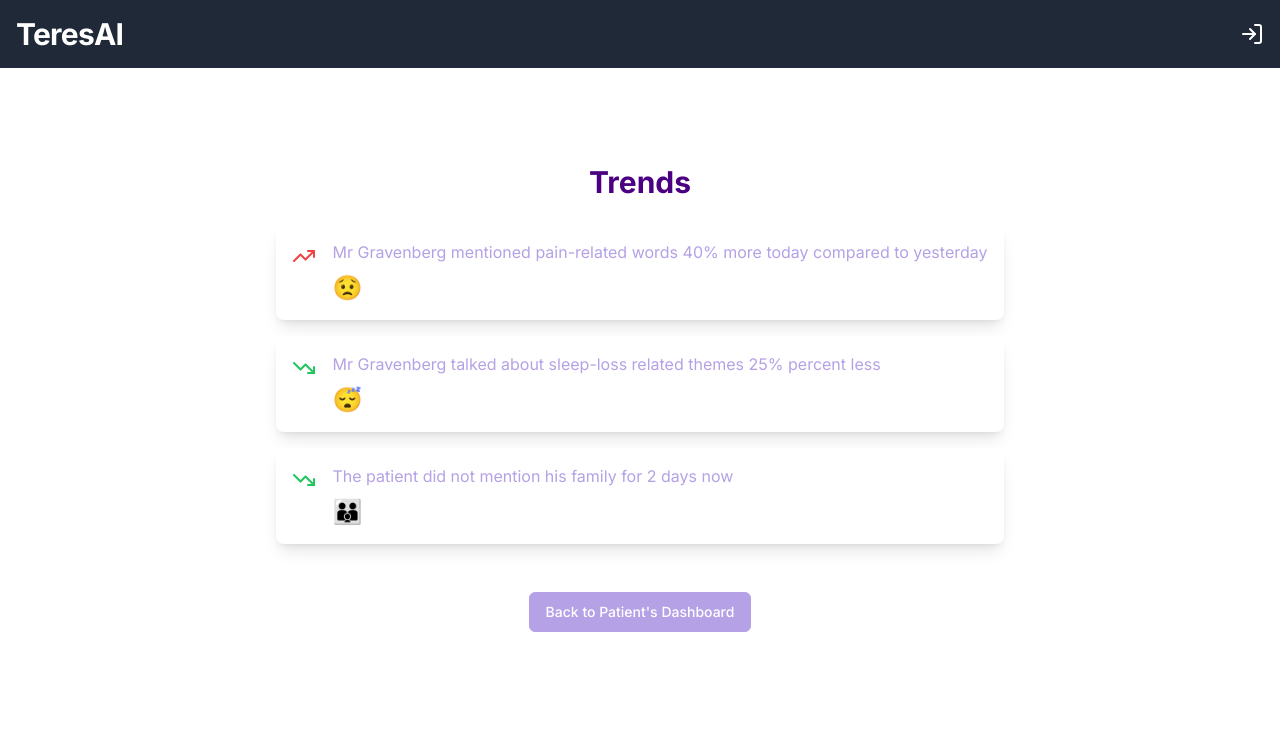
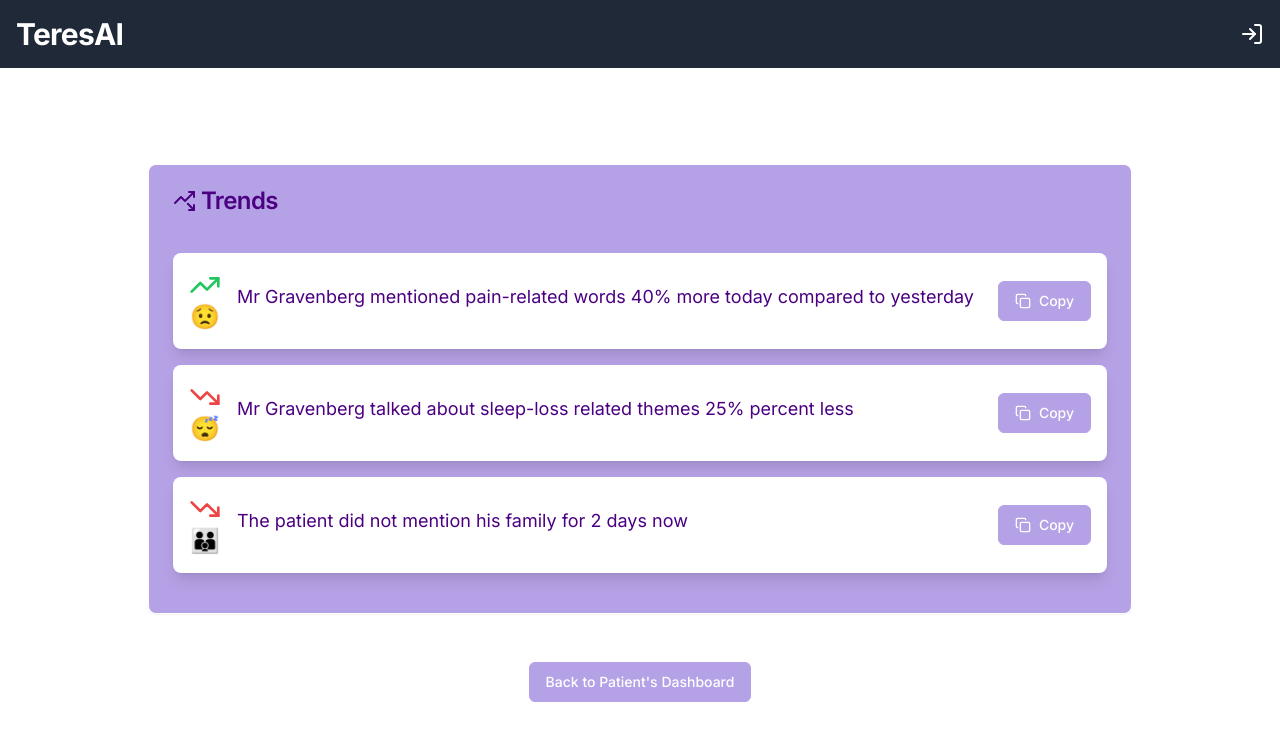
Before and after one commit to annaferri02/TeresAI, a Next.js app in the folder TeresAI/: page /patient/trend in a window 1280 px wide. Shown: the top 740 px of the page. Built offline with nearby package versions, Linux system fonts and the light colour scheme; no server answers.

Commit message:
updated trendpage

```diff
--- a/TeresAI/app/patient/trend/page.tsx
+++ b/TeresAI/app/patient/trend/page.tsx
@@ -1,7 +1,11 @@
 "use client";
-import { TrendingUp, TrendingDown } from "lucide-react"
+import { TrendingUp, TrendingDown, TrendingUpDown } from "lucide-react"
 import Link from "next/link";
-import {CustomButton} from "@/components/ui/custom-styles";
+import {CustomButton, CustomCard} from "@/components/ui/custom-styles";
+import TrendBox from "@/components/trendbox";
+import { Noto_Emoji } from "next/font/google";
+import { CardContent, CardHeader, CardTitle } from "@/components/ui/card";
+
 
 export default function TrendPage() {
   const trends = [
@@ -28,24 +32,21 @@ export default function TrendPage() {
         <h1 className="text-2xl font-bold">TeresAI</h1>
       </header>*/}
       <main className="flex min-h-screen flex-col items-center justify-start p-24 bg-white text-custom-lilac ">
-        <h2 className="text-3xl font-bold text-custom-dark-purple mb-6">Trends</h2>
-          <div className="space-y-4">
-            {trends.map((trend, index) => (
-                <div key={index} className="bg-light-purple-lilac p-4 bg-white rounded-lg shadow-lg border-custom-lilac flex items-start">
-                  <div className="mr-4 mt-1">
-                    {trend.direction === "increase" ? (
-                        <TrendingUp className="w-6 h-6 text-red-500"/>
-                    ) : (
-                        <TrendingDown className="w-6 h-6 text-green-500"/>
-                    )}
-                  </div>
-                  <div>
-                    <p className="text-dark-lilac mb-2">{trend.description}</p>
-                    <span className="text-2xl">{trend.emoji}</span>
-                  </div>
-                </div>
-            ))}
-          </div>
+
+          <CustomCard>
+            <CardHeader>
+              <CardTitle className="flex items-center text-white text-custom-dark-purple gap-1"><TrendingUpDown />Trends</CardTitle>
+            </CardHeader>
+            <CardContent>
+              <ul>
+                {trends.map((trend, index) => (
+                  <li className="my-4 text-custom-dark-purple">
+                    <TrendBox direction={trend.direction} description={trend.description} emoji={trend.emoji}></TrendBox>
+                  </li>
+                ))}
+              </ul>
+            </CardContent>
+          </CustomCard>
         <div className="mt-12 space-x-4">
           <Link href="/patient">
             <CustomButton variant="outline">Back to Patient's Dashboard</CustomButton>
--- /dev/null
+++ b/TeresAI/components/trendbox.tsx
@@ -0,0 +1,22 @@
+
+import { TrendingUp, TrendingDown, Copy} from 'lucide-react'
+import {CustomButton, CustomCard} from "@/components/ui/custom-styles"
+
+export default function TrendBox({direction, description, emoji}) {
+    return (
+    <div className="bg-red p-4 rounded-lg shadow-lg flex items-center bg-white gap-4">
+        <div className="text-center">
+          {direction === "increase" ? (
+            <TrendingUp className="w-8 h-8 text-green-500 m-auto" />
+          ) : (
+            <TrendingDown className="w-8 h-8 text-red-500 m-auto" />
+          )}
+          <span className="text-2xl">{emoji}</span>
+        </div>
+        <div className="mr-2">
+          <p className="text-dark-lilac mb-2 text-lg">{description}</p>
+        </div>
+        <CustomButton className="ml-auto"><Copy/>Copy</CustomButton>
+    </div>
+    )
+}
--- a/TeresAI/package.json
+++ b/TeresAI/package.json
@@ -52,14 +52,14 @@
     "mysql2": "^3.13.0",
     "next": "^14.2.24",
     "next-auth": "^4.24.11",
-    "next-themes": "^0.4.4",
+    "next-themes": "^0.4.6",
     "react": "^18",
     "react-day-picker": "8.10.1",
     "react-dom": "^18",
     "react-hook-form": "^7.54.1",
     "react-resizable-panels": "^2.1.7",
     "recharts": "2.15.0",
-    "sonner": "^1.7.1",
+    "sonner": "^1.7.4",
     "tailwind-merge": "^2.5.5",
     "tailwindcss-animate": "^1.0.7",
     "use-sync-external-store": "latest",
```
Also changed, not shown: 1 other file (tests, documents, lock files or other folders).
